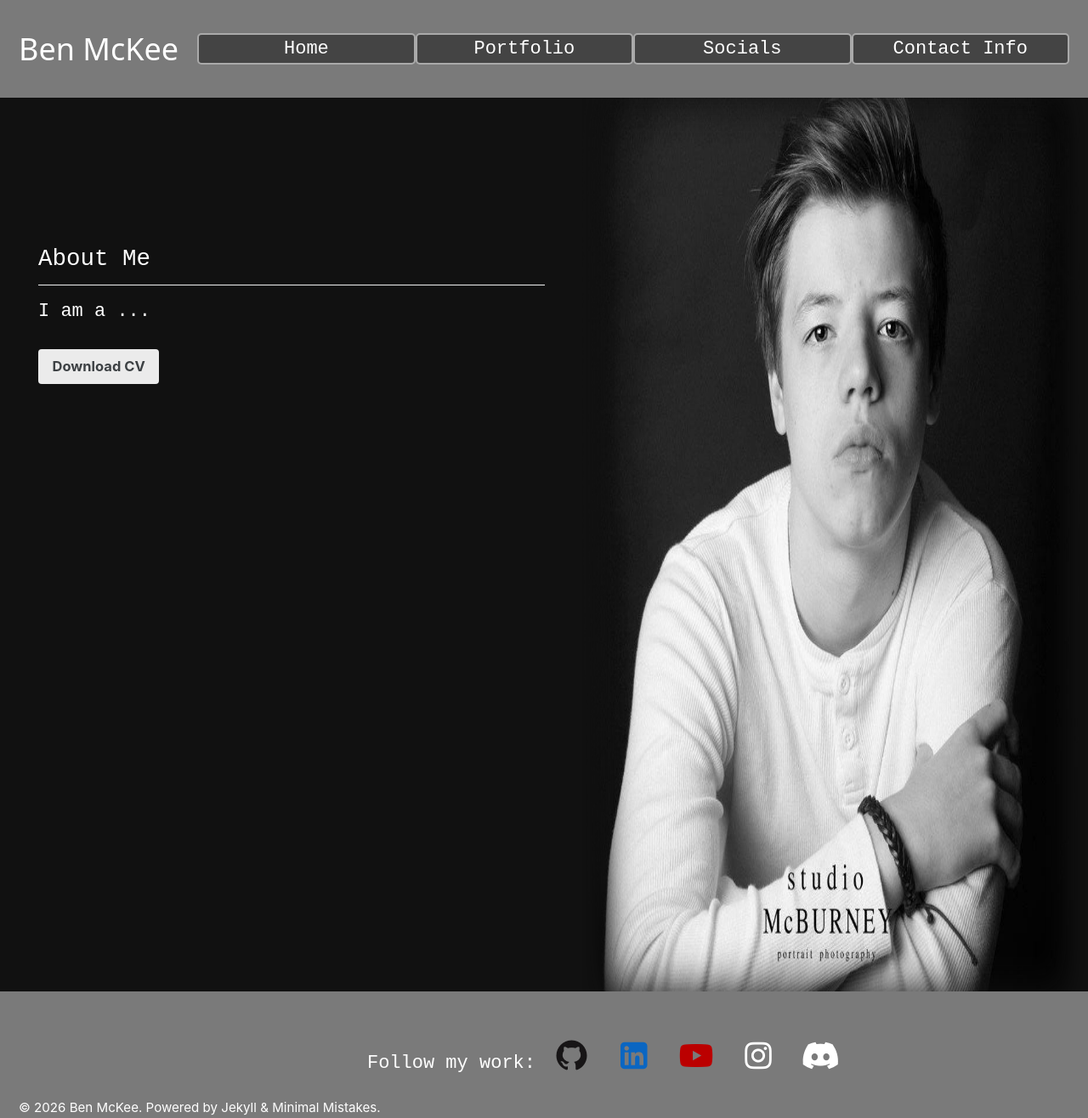
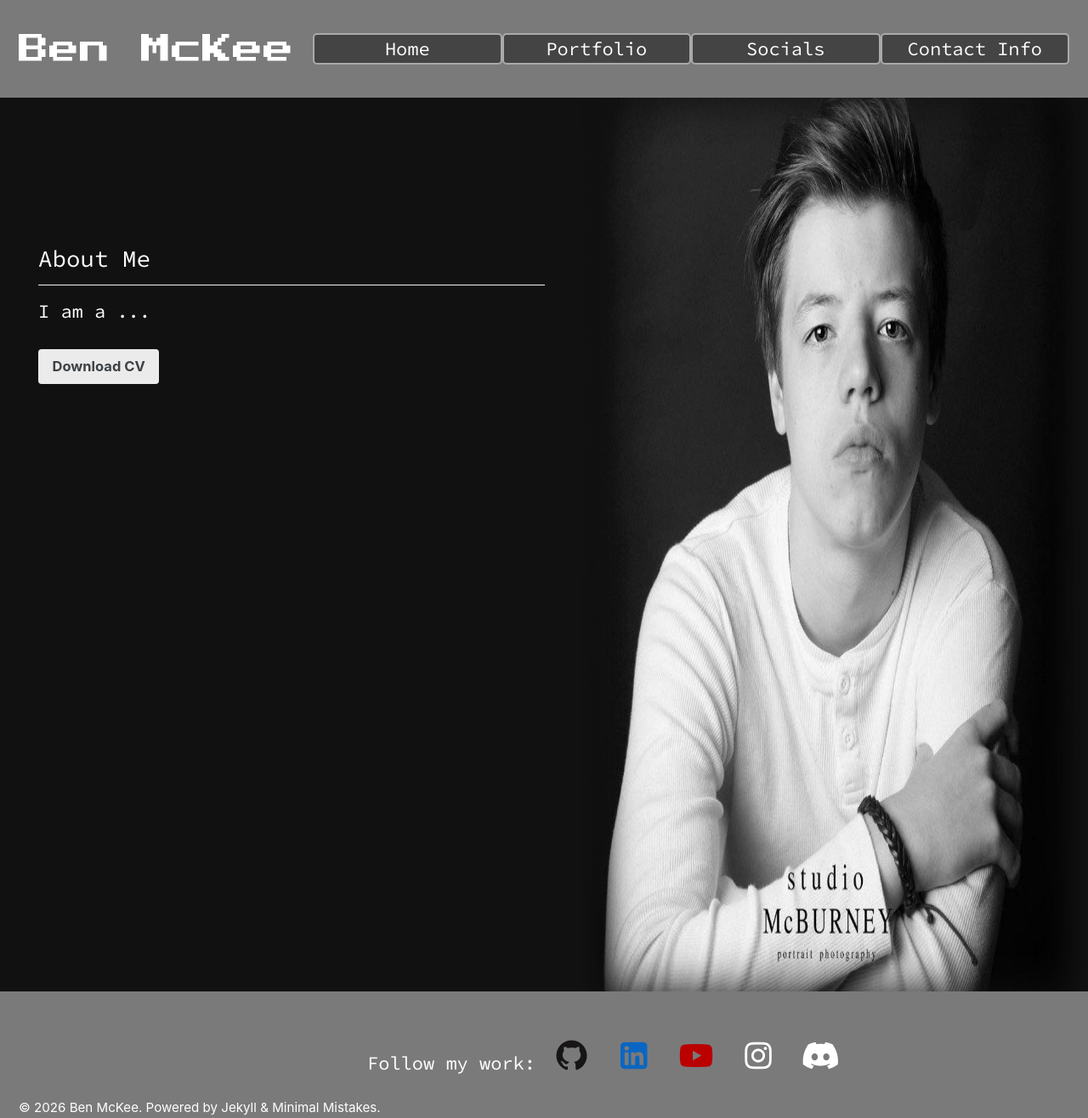
Before and after one commit to Bugglenuggets/Bugglenuggets.github.io, a Jekyll site: the page built from _pages/page-home.md, in a window 1280 px wide. Shown: the whole page at 85% size. Built offline with Jekyll 4.4.1, drawn with Linux system fonts in a browser that asks for light colours; some web fonts are replaced.

Commit message:
Update _fonts.scss

```diff
--- a/_sass/minimal-mistakes/_fonts.scss
+++ b/_sass/minimal-mistakes/_fonts.scss
@@ -1,3 +1,5 @@
+@import url('https://fonts.googleapis.com/css2?family=Eagle+Lake&family=Press+Start+2P&family=Roboto:ital,wght@0,100..900;1,100..900&family=Source+Code+Pro:ital@0;1&display=swap');
+
 .source-code-pro {
   font-family: "Source Code Pro", monospace;
   font-optical-sizing: auto;
```
